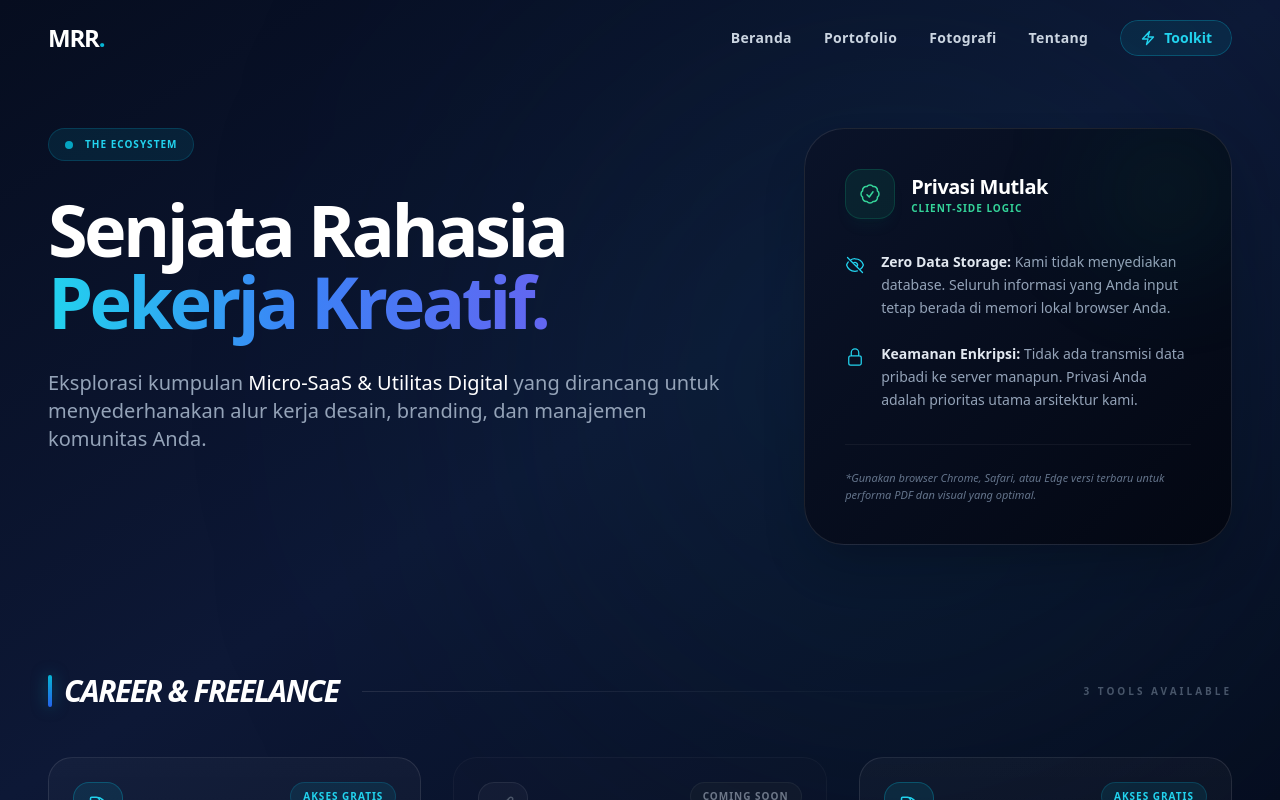
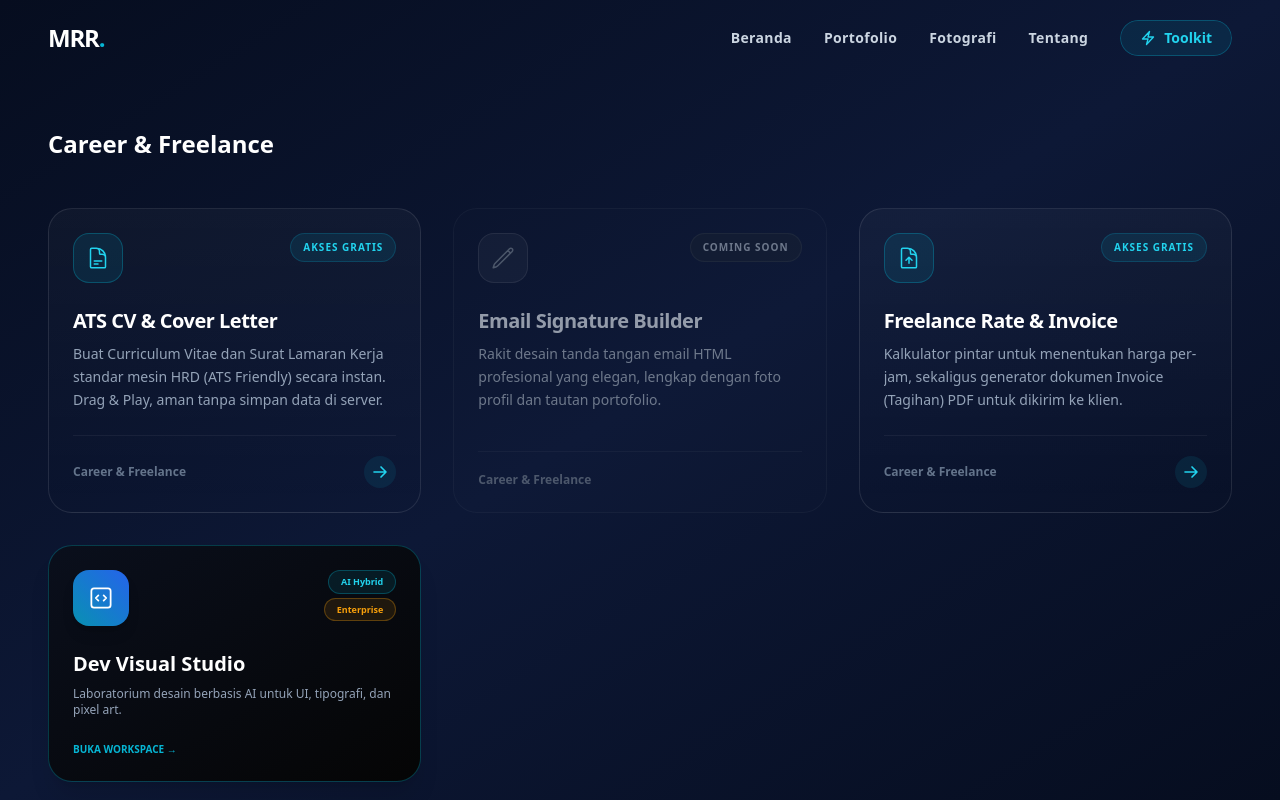
Before and after one commit to Rafli161102/CV-MRR, a Next.js app: page /toolkit in a window 1280 px wide. Shown: the top 800 px of the page. Built offline with nearby package versions, Linux system fonts and the light colour scheme.

Commit message:
Update page.jsx

```diff
--- a/src/app/toolkit/page.jsx
+++ b/src/app/toolkit/page.jsx
@@ -1,5 +1,6 @@
 import { toolkits } from '../../data/toolkitDB';
 import ToolCard from '../../components/ToolCard';
+import Link from 'next/link';
 
 export const metadata = {
   title: 'Toolkit Ekosistem | MRR Digital Tools',
@@ -33,134 +34,60 @@ export default function ToolkitPage() {
   return (
     <div className="min-h-screen pt-32 pb-24 px-6 md:px-12 relative overflow-hidden">
 
-      {/* Decorative Background */}
-      <div className="fixed top-0 right-0 w-[60vw] h-[60vw] bg-cyan-950/20 rounded-full blur-[140px] pointer-events-none -z-10"></div>
-      <div className="fixed bottom-0 left-0 w-[50vw] h-[50vw] bg-indigo-950/20 rounded-full blur-[140px] pointer-events-none -z-10"></div>
-
       <div className="max-w-[1400px] mx-auto relative z-10">
 
-        {/* ========================================================= */}
-        {/* HEADER SECTION (GOLDEN RATIO: 61.8% & 38.2%)              */}
-        {/* ========================================================= */}
-        <div className="flex flex-col lg:flex-row gap-12 lg:gap-16 mb-32 items-start">
-
-          {/* BAGIAN KIRI: 61.8% (Informasi Utama) */}
-          <div className="w-full lg:w-[61.8%] reveal stagger-1">
-            <div className="inline-flex items-center gap-3 px-4 py-2 rounded-full bg-cyan-500/10 border border-cyan-500/20 text-cyan-400 text-[10px] font-bold tracking-widest uppercase mb-8">
-              <span className="w-2 h-2 rounded-full bg-cyan-500 animate-pulse"></span>
-              The Ecosystem
-            </div>
-            <h1 className="text-4xl sm:text-5xl md:text-7xl font-black text-white tracking-tighter mb-8 leading-[1.05]">
-              Senjata Rahasia <br/>
-              <span className="text-transparent bg-clip-text bg-gradient-to-r from-cyan-400 via-blue-500 to-indigo-500">Pekerja Kreatif.</span>
-            </h1>
-            <p className="text-slate-400 text-lg md:text-xl leading-relaxed max-w-2xl font-medium">
-              Eksplorasi kumpulan <span className="text-white">Micro-SaaS & Utilitas Digital</span> yang dirancang untuk menyederhanakan alur kerja desain, branding, dan manajemen komunitas Anda.
-            </p>
-          </div>
-
-          {/* BAGIAN KANAN: 38.2% (Panel Keamanan & Panduan) */}
-          <div className="w-full lg:w-[38.2%] reveal stagger-2">
-            <div className="bg-gradient-to-br from-[#0A1329] to-[#030712] border border-white/10 rounded-[2.5rem] p-8 md:p-10 shadow-2xl relative overflow-hidden group">
-              <div className="absolute top-0 right-0 w-32 h-32 bg-emerald-500/10 rounded-full blur-[60px] group-hover:bg-emerald-500/20 transition-all duration-700"></div>
-
-              <div className="flex items-center gap-4 mb-8">
-                <div className="p-3 bg-emerald-500/10 rounded-2xl border border-emerald-500/20 shadow-lg shadow-emerald-500/5">
-                  <ShieldCheckIcon />
-                </div>
-                <div>
-                  <h3 className="text-white font-black text-xl tracking-tight">Privasi Mutlak</h3>
-                  <p className="text-emerald-400 text-[10px] font-bold uppercase tracking-widest">Client-Side Logic</p>
-                </div>
-              </div>
-
-              <div className="space-y-6">
-                <div className="flex gap-4">
-                  <div className="shrink-0 mt-1"><EyeSlashIcon /></div>
-                  <p className="text-sm text-slate-400 leading-relaxed">
-                    <strong className="text-slate-200">Zero Data Storage:</strong> Kami tidak menyediakan database. Seluruh informasi yang Anda input tetap berada di memori lokal browser Anda.
-                  </p>
-                </div>
-                <div className="flex gap-4">
-                  <div className="shrink-0 mt-1"><LockIcon /></div>
-                  <p className="text-sm text-slate-400 leading-relaxed">
-                    <strong className="text-slate-200">Keamanan Enkripsi:</strong> Tidak ada transmisi data pribadi ke server manapun. Privasi Anda adalah prioritas utama arsitektur kami.
-                  </p>
-                </div>
-              </div>
-
-              <div className="mt-8 pt-6 border-t border-white/5">
-                <p className="text-[11px] text-slate-500 italic leading-relaxed">
-                  *Gunakan browser Chrome, Safari, atau Edge versi terbaru untuk performa PDF dan visual yang optimal.
-                </p>
-              </div>
-            </div>
-          </div>
-        </div>
-
-        {/* ========================================================= */}
-        {/* TOOLKIT CATEGORIES (STAGGERED RENDERING)                  */}
-        {/* ========================================================= */}
+        {/* TOOLKIT */}
         <div className="space-y-32">
           {categories.map((category, catIndex) => {
             const categoryTools = toolkits.filter(tool => tool.category === category);
             return (
-              <div key={category} className={`reveal stagger-${catIndex + 3}`}>
+              <div key={category}>
 
-                {/* Visual Category Header */}
-                <div className="flex items-center gap-6 mb-12">
-                  <div className="flex items-center gap-3">
-                    <div className="w-1 h-8 bg-gradient-to-b from-cyan-500 to-blue-600 rounded-full shadow-[0_0_15px_rgba(6,182,212,0.5)]"></div>
-                    <h2 className="text-2xl sm:text-3xl font-black text-white tracking-tighter uppercase italic">
-                      {category}
-                    </h2>
-                  </div>
-                  <div className="h-[1px] flex-grow bg-gradient-to-r from-white/10 via-white/5 to-transparent"></div>
-                  <span className="text-[10px] font-bold text-slate-600 tracking-[0.3em] uppercase hidden sm:block">
-                    {categoryTools.length} Tools Available
-                  </span>
+                <div className="mb-12">
+                  <h2 className="text-2xl font-black text-white">{category}</h2>
                 </div>
 
-                {/* Toolkit Grid */}
+                {/* GRID */}
                 <div className="grid grid-cols-1 md:grid-cols-2 xl:grid-cols-3 gap-8">
+
+                  {/* TOOL DARI DATABASE */}
                   {categoryTools.map((tool) => (
                     <ToolCard key={tool.id} tool={tool} />
                   ))}
+
+                  {/* DEV VISUAL STUDIO CARD */}
+                  {category === categories[0] && (
+                    <Link href="/css-studio" className="group relative flex flex-col p-6 bg-gradient-to-br from-[#0a0f1c] to-[#050505] border border-cyan-500/30 hover:border-cyan-400 rounded-3xl transition-all duration-500 hover:-translate-y-2 shadow-xl">
+
+                      <div className="flex justify-between items-start mb-6">
+                        <div className="w-14 h-14 bg-gradient-to-tr from-cyan-600 to-blue-600 rounded-2xl flex items-center justify-center shadow-lg group-hover:scale-110 transition-transform">
+                          <svg xmlns="http://www.w3.org/2000/svg" fill="none" viewBox="0 0 24 24" strokeWidth={1.5} stroke="currentColor" className="w-7 h-7 text-white">
+                            <path strokeLinecap="round" strokeLinejoin="round" d="M14.25 9.75L16.5 12l-2.25 2.25m-4.5 0L7.5 12l2.25-2.25M6 20.25h12A2.25 2.25 0 0020.25 18V6A2.25 2.25 0 0018 3.75H6A2.25 2.25 0 003.75 6v12A2.25 2.25 0 006 20.25z" />
+                          </svg>
+                        </div>
+
+                        <div className="flex flex-col items-end gap-1">
+                          <span className="px-3 py-1 bg-cyan-500/10 border border-cyan-500/30 text-cyan-400 text-[9px] font-black rounded-full">AI Hybrid</span>
+                          <span className="px-3 py-1 bg-amber-500/10 border border-amber-500/30 text-amber-500 text-[9px] font-black rounded-full">Enterprise</span>
+                        </div>
+                      </div>
+
+                      <h3 className="text-xl font-black text-white mb-2 group-hover:text-cyan-400">Dev Visual Studio</h3>
+                      <p className="text-xs text-slate-400">
+                        Laboratorium desain berbasis AI untuk UI, tipografi, dan pixel art.
+                      </p>
+
+                      <div className="mt-6 text-[10px] font-black text-cyan-500 uppercase">
+                        Buka Workspace →
+                      </div>
+
+                    </Link>
+                  )}
+
                 </div>
-
               </div>
             );
           })}
-        </div>
-
-        {/* ========================================================= */}
-        {/* REKOMENDASI & PANDUAN BAWAH                               */}
-        {/* ========================================================= */}
-        <div className="mt-40 pt-20 border-t border-white/5 reveal stagger-6">
-          <div className="grid grid-cols-1 md:grid-cols-2 gap-12 items-center bg-[#050B18] rounded-[3rem] p-8 md:p-10 border border-white/5 shadow-2xl">
-            <div>
-              <h3 className="text-2xl font-black text-white mb-4">Punya Ide Toolkit Baru?</h3>
-              <p className="text-slate-400 text-sm leading-relaxed mb-6">
-                Ekosistem ini terus tumbuh berdasarkan kebutuhan komunitas. Jika Anda memiliki saran aplikasi atau utilitas desain yang dapat mempermudah pekerjaan Anda, mari diskusikan melalui WhatsApp.
-              </p>
-              <a href="https://wa.me/6285155020363" target="_blank" rel="noopener noreferrer" className="inline-flex items-center gap-2 text-cyan-400 font-bold hover:text-cyan-300 transition-colors group">
-                Ajukan Ide Toolkit
-                <svg xmlns="http://www.w3.org/2000/svg" fill="none" viewBox="0 0 24 24" strokeWidth={2.5} stroke="currentColor" className="w-4 h-4 group-hover:translate-x-1 transition-transform">
-                  <path strokeLinecap="round" strokeLinejoin="round" d="M13.5 4.5L21 12m0 0l-7.5 7.5M21 12H3" />
-                </svg>
-              </a>
-            </div>
-
-            <div className="bg-white/5 rounded-2xl p-6 border border-white/10">
-              <h4 className="text-xs font-bold text-slate-500 uppercase tracking-widest mb-4">Pro Tips & Guide</h4>
-              <ul className="space-y-3 text-xs text-slate-400 list-disc pl-4">
-                <li>Klik tombol <span className="text-cyan-500 font-bold">Akses Gratis</span> untuk membuka tools secara instan.</li>
-                <li>Gunakan mode Desktop pada browser HP Anda jika tampilan form dirasa terlalu sempit.</li>
-                <li>Bookmark (Simpan) halaman ini agar bisa diakses cepat setiap hari.</li>
-                <li>Ikuti Instagram <span className="text-white">@img_ischeznut.jpg</span> untuk bocoran rilis tools berikutnya.</li>
-              </ul>
-            </div>
-          </div>
         </div>
 
       </div>
```
